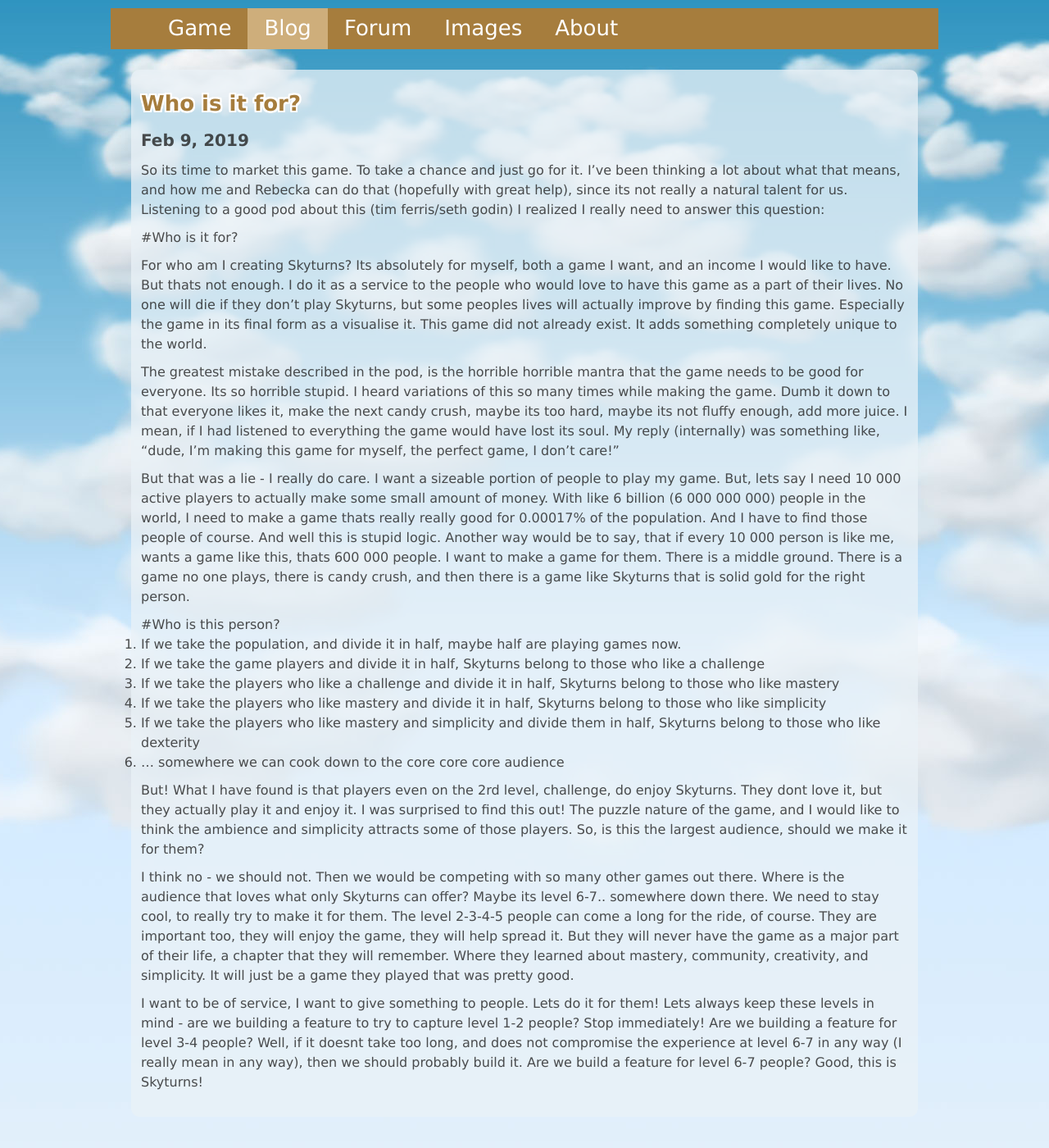
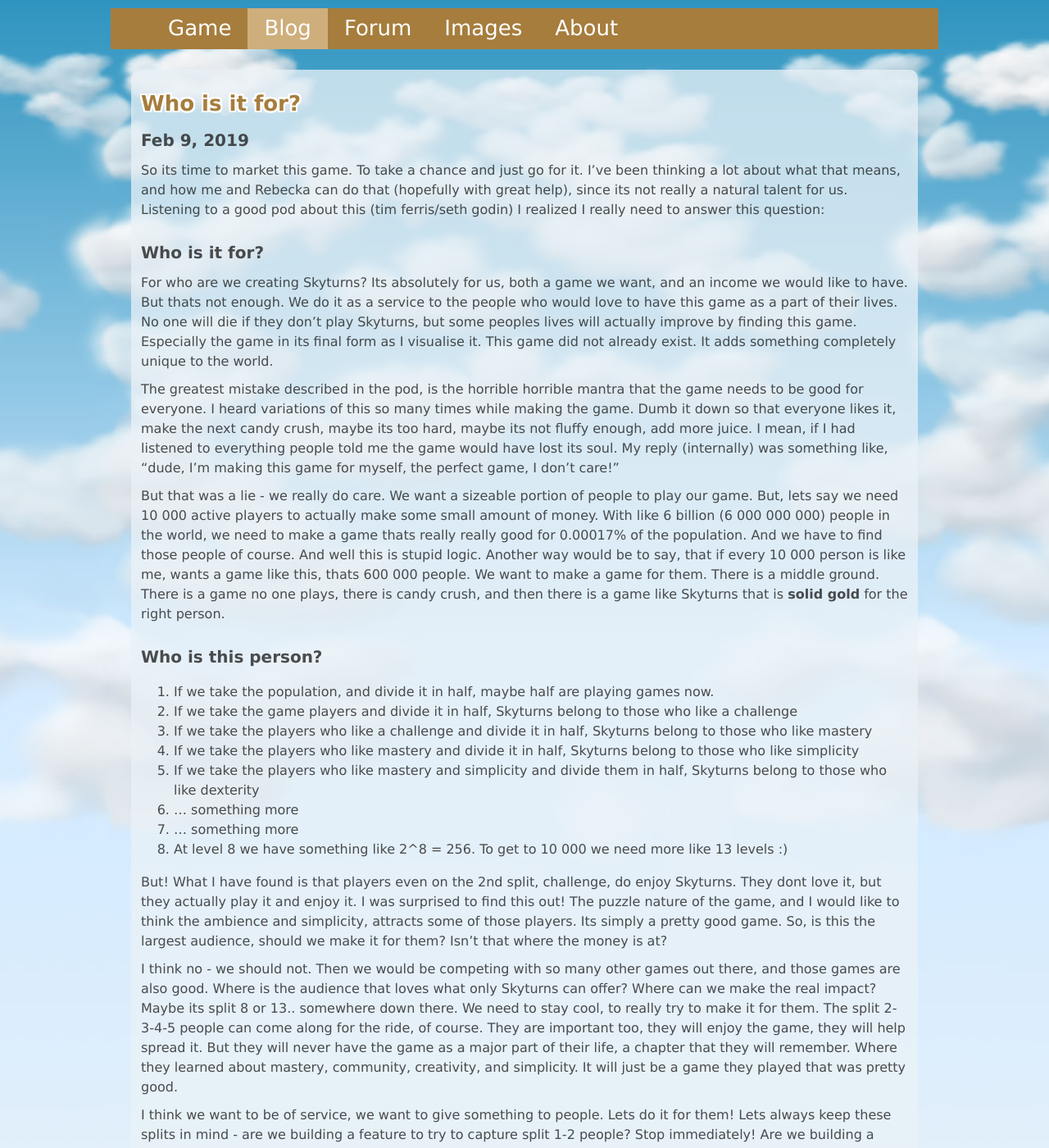
Before and after one commit to JDaance/jdaance.github.io, a Jekyll site: the page built from _posts/2019-02-09-who-is-it-for.md, in a window 1280 px wide and 1400 px high. Shown: the whole window at 82% size. Built offline with Jekyll 4.4.1, drawn with Linux system fonts in a browser that asks for light colours; some of the changed text lies outside the part shown.

Commit message:
who is it for?

```diff
--- a/_posts/2019-02-09-who-is-it-for.md
+++ b/_posts/2019-02-09-who-is-it-for.md
@@ -6,25 +6,27 @@ category: marketing
 
 So its time to market this game. To take a chance and just go for it. I've been thinking a lot about what that means, and how me and Rebecka can do that (hopefully with great help), since its not really a natural talent for us. Listening to a good pod about this (tim ferris/seth godin) I realized I really need to answer this question:
 
-#Who is it for?
+## Who is it for?
 
-For who am I creating Skyturns? Its absolutely for myself, both a game I want, and an income I would like to have. But thats not enough. I do it as a service to the people who would love to have this game as a part of their lives. No one will die if they don't play Skyturns, but some peoples lives will actually improve by finding this game. Especially the game in its final form as a visualise it. This game did not already exist. It adds something completely unique to the world.
+For who are we creating Skyturns? Its absolutely for us, both a game we want, and an income we would like to have. But thats not enough. We do it as a service to the people who would love to have this game as a part of their lives. No one will die if they don't play Skyturns, but some peoples lives will actually improve by finding this game. Especially the game in its final form as I visualise it. This game did not already exist. It adds something completely unique to the world.
 
-The greatest mistake described in the pod, is the horrible horrible mantra that the game needs to be good for everyone. Its so horrible stupid. I heard variations of this so many times while making the game. Dumb it down to that everyone likes it, make the next candy crush, maybe its too hard, maybe its not fluffy enough, add more juice. I mean, if I had listened to everything the game would have lost its soul. My reply (internally) was something like, "dude, I'm making this game for myself, the perfect game, I don't care!"
+The greatest mistake described in the pod, is the horrible horrible mantra that the game needs to be good for everyone. I heard variations of this so many times while making the game. Dumb it down so that everyone likes it, make the next candy crush, maybe its too hard, maybe its not fluffy enough, add more juice. I mean, if I had listened to everything people told me the game would have lost its soul. My reply (internally) was something like, "dude, I'm making this game for myself, the perfect game, I don't care!"
 
-But that was a lie - I really do care. I want a sizeable portion of people to play my game. But, lets say I need 10 000 active players to actually make some small amount of money. With like 6 billion (6 000 000 000) people in the world, I need to make a game thats really really good for 0.00017% of the population. And I have to find those people of course. And well this is stupid logic. Another way would be to say, that if every 10 000 person is like me, wants a game like this, thats 600 000 people. I want to make a game for them. There is a middle ground. There is a game no one plays, there is candy crush, and then there is a game like Skyturns that is _solid gold_ for the right person.
+But that was a lie - we really do care. We want a sizeable portion of people to play our game. But, lets say we need 10 000 active players to actually make some small amount of money. With like 6 billion (6 000 000 000) people in the world, we need to make a game thats really really good for 0.00017% of the population. And we have to find those people of course. And well this is stupid logic. Another way would be to say, that if every 10 000 person is like me, wants a game like this, thats 600 000 people. We want to make a game for them. There is a middle ground. There is a game no one plays, there is candy crush, and then there is a game like Skyturns that is **solid gold** for the right person.
 
-#Who is this person?
+## Who is this person?
 
 1. If we take the population, and divide it in half, maybe half are playing games now.
 2. If we take the game players and divide it in half, Skyturns belong to those who like a challenge
 3. If we take the players who like a challenge and divide it in half, Skyturns belong to those who like mastery
 4. If we take the players who like mastery and divide it in half, Skyturns belong to those who like simplicity
 5. If we take the players who like mastery and simplicity and divide them in half, Skyturns belong to those who like dexterity
-6. ... somewhere we can cook down to the core core core audience
+6. ... something more
+7. ... something more
+8. At level 8 we have something like 2^8 = 256. To get to 10 000 we need more like 13 levels :)
 
-But! What I have found is that players even on the 2rd level, challenge, do enjoy Skyturns. They dont love it, but they actually play it and enjoy it. I was surprised to find this out! The puzzle nature of the game, and I would like to think the ambience and simplicity attracts some of those players. So, is this the largest audience, should we make it for them?
+But! What I have found is that players even on the 2nd split, challenge, do enjoy Skyturns. They dont love it, but they actually play it and enjoy it. I was surprised to find this out! The puzzle nature of the game, and I would like to think the ambience and simplicity, attracts some of those players. Its simply a pretty good game. So, is this the largest audience, should we make it for them? Isn't that where the money is at?
 
-I think no - we should not. Then we would be competing with so many other games out there. Where is the audience that loves what only Skyturns can offer? Maybe its level 6-7.. somewhere down there. We need to stay cool, to really try to make it for them. The level 2-3-4-5 people can come a long for the ride, of course. They are important too, they will enjoy the game, they will help spread it. But they will never have the game as a major part of their life, a chapter that they will remember. Where they learned about mastery, community, creativity, and simplicity. It will just be a game they played that was pretty good.
+I think no - we should not. Then we would be competing with so many other games out there, and those games are also good. Where is the audience that loves what only Skyturns can offer? Where can we make the real impact? Maybe its split 8 or 13.. somewhere down there. We need to stay cool, to really try to make it for them. The split 2-3-4-5 people can come along for the ride, of course. They are important too, they will enjoy the game, they will help spread it. But they will never have the game as a major part of their life, a chapter that they will remember. Where they learned about mastery, community, creativity, and simplicity. It will just be a game they played that was pretty good.
 
-I want to be of service, I want to give something to people. Lets do it for them! Lets always keep these levels in mind - are we building a feature to try to capture level 1-2 people? Stop immediately! Are we building a feature for level 3-4 people? Well, if it doesnt take too long, and does not compromise the experience at level 6-7 in any way (I really mean in any way), then we should probably build it. Are we build a feature for level 6-7 people? Good, this is Skyturns!
+I think we want to be of service, we want to give something to people. Lets do it for them! Lets always keep these splits in mind - are we building a feature to try to capture split 1-2 people? Stop immediately! Are we building a feature for split 3-4 people? Well, if it doesnt take too long, and does not compromise the experience at split 6-13 in any way (I really mean that), then we should probably build it. Are we building a feature for split 9-13 people? Good, this is Skyturns!
--- a/_sass/_jekyll-base.scss
+++ b/_sass/_jekyll-base.scss
@@ -24,7 +24,7 @@ $grey-color-dark:  darken($grey-color, 25%);
  */
 body, h1, h2, h3, h4, h5, h6,
 p, blockquote, pre, hr,
-dl, dd, ol, figure {
+dl, dd, figure {
     margin: 0;
     padding: 0;
     font-size: $base-font-size;
--- a/css/main.scss
+++ b/css/main.scss
@@ -9,7 +9,7 @@ $code-background: #FFF;
 
 $skyturns-gold: #a67d3d;
 
-@import "reset";
+//@import "reset";
 @import "jekyll-base";
 @import "syntax-highlighting";
 @import "base";
```
